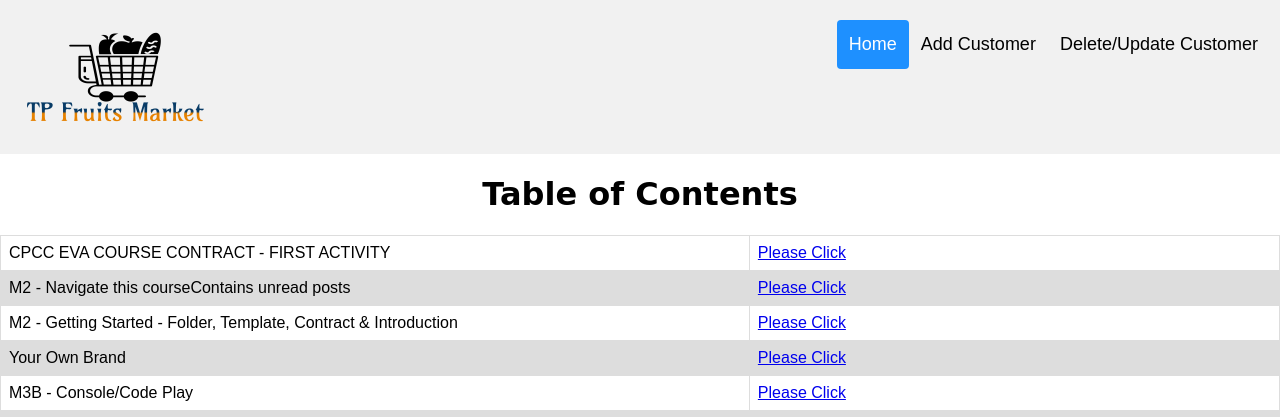
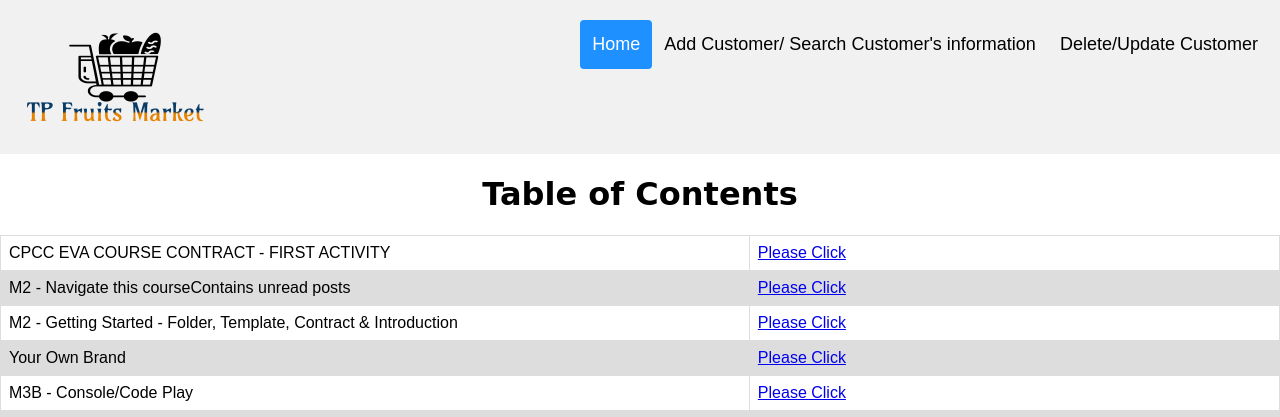
Before and after one commit to thinhpham266/web250, a PHP site: page /index.php in a window 1280 px wide. Shown: the top 417 px of the page. Run offline with PHP 8.4, Linux system fonts and the light colour scheme.

Commit message:
Update header.php

```diff
--- a/components/header.php
+++ b/components/header.php
@@ -3,7 +3,7 @@
   <img src="images/logo.png" class="logo"></img>
   <div class="header-right">
     <a class="active" href="tp.php">Home</a>
-    <a href="input.php">Add Customer</a>
+    <a href="input.php">Add Customer/ Search Customer's information</a>
     <a href="database.php">Delete/Update Customer</a>
   </div>
 </div>
```
